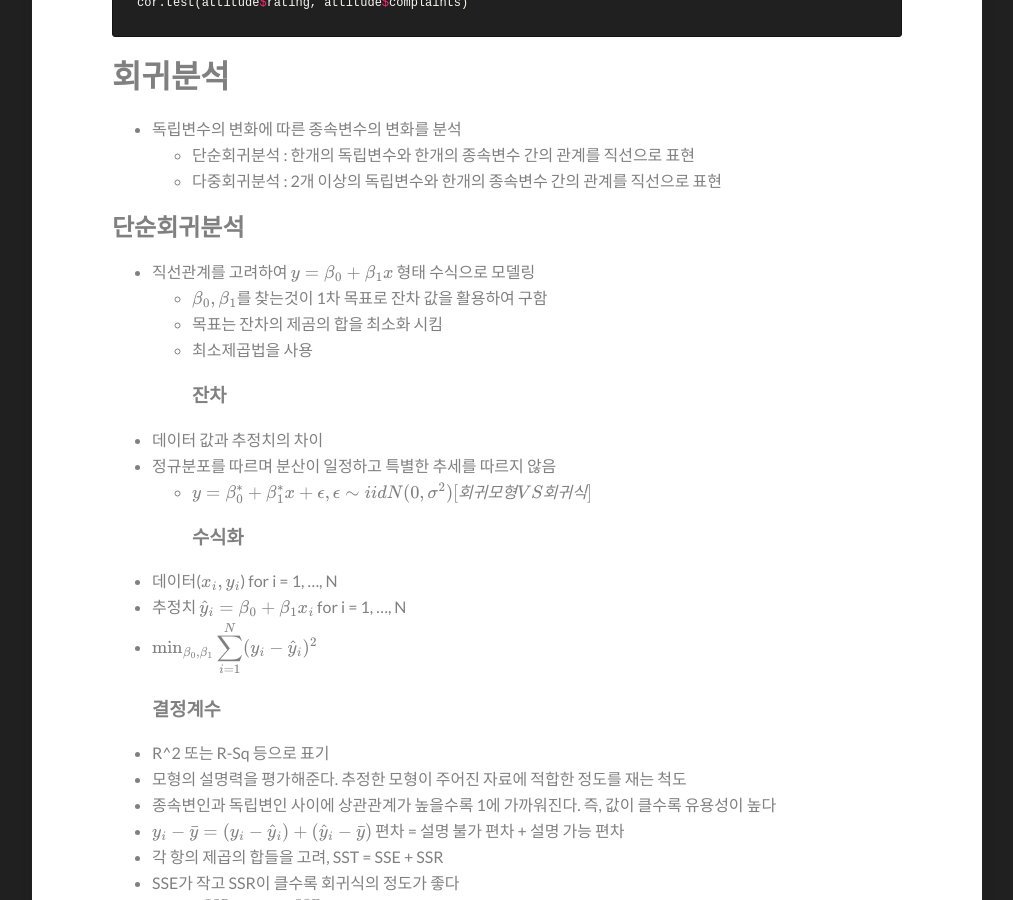
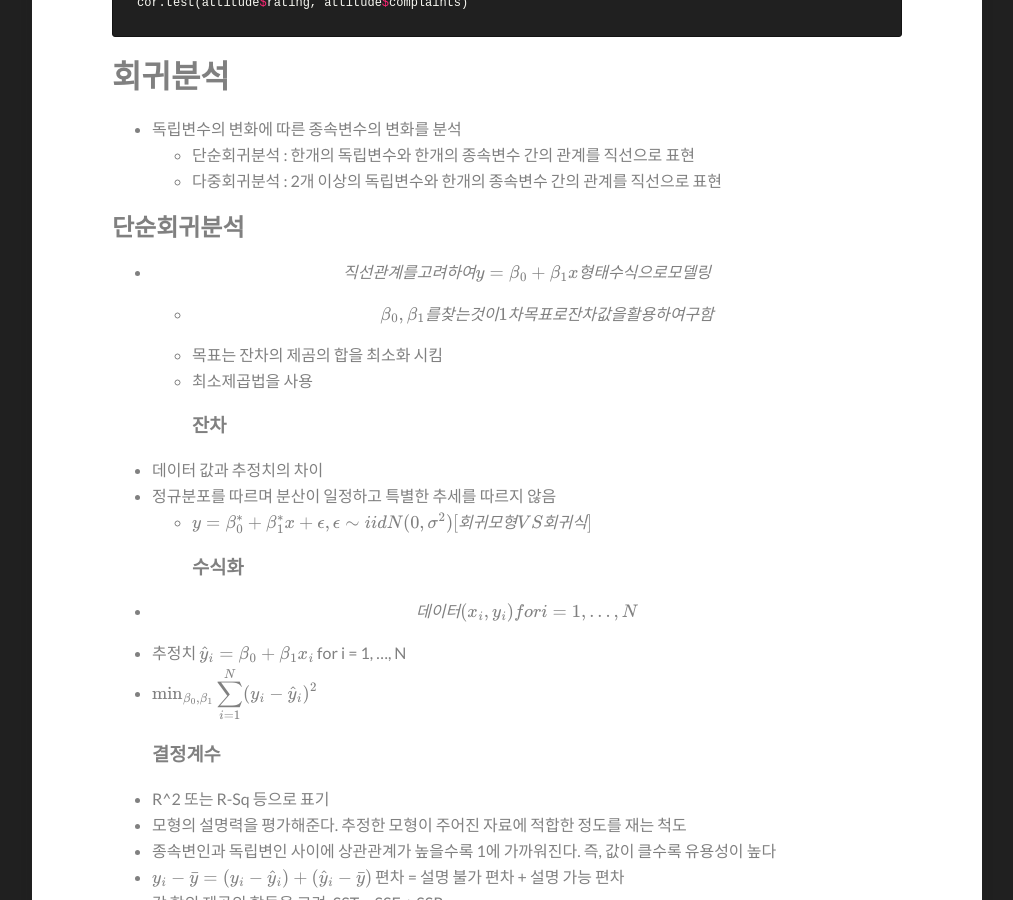
Before and after one commit to jayiuk/jayiuk.github.io, a Jekyll site: the page built from _posts/2023-12-10-13주차_강의.md, in a window 1280 px wide and 900 px high, scrolled down 1701 px. Shown: the whole window, without its empty margins (133-1146 px from the left). Built offline with Jekyll 4.4.1, drawn with Linux system fonts in a browser that asks for light colours; formulas are drawn with MathJax 3; comment, search, counter and statistics services are not loaded.

Commit message:
13주차 수정

````diff
--- a/_posts/2023-12-10-13주차_강의.md
+++ b/_posts/2023-12-10-13주차_강의.md
@@ -43,6 +43,7 @@ cor(X, Y)
    대립가설 - 두 변수 간에는 상관(선형적인 관계)이 있다
 
 ## 예제
+
 ```R
 plot(attitude)
 cov(attitude)
@@ -56,8 +57,8 @@ cor.test(attitude$rating, attitude$complaints)
    - 다중회귀분석 : 2개 이상의 독립변수와 한개의 종속변수 간의 관계를 직선으로 표현
 
 ## 단순회귀분석
- - 직선관계를 고려하여 $$y = \beta_0 + \beta_1x$$ 형태 수식으로 모델링
-   - $$\beta_0, \beta_1$$를 찾는것이 1차 목표로 잔차 값을 활용하여 구함
+ - $$직선관계를 고려하여 y = \beta_0 + \beta_1x 형태 수식으로 모델링$$
+   - $$\beta_0, \beta_1를 찾는것이 1차 목표로 잔차 값을 활용하여 구함$$
    - 목표는 잔차의 제곰의 합을 최소화 시킴
    - 최소제곱법을 사용
 ### 잔차
@@ -65,7 +66,7 @@ cor.test(attitude$rating, attitude$complaints)
  - 정규분포를 따르며 분산이 일정하고 특별한 추세를 따르지 않음
    - $$y = \beta^*_0 + \beta^*_1x + \epsilon, \epsilon \sim iid N(0, \sigma^2) [회귀모형VS회귀식]$$
 ### 수식화
- - 데이터($$x_i, y_i$$) for i = 1, ..., N
+ - $$데이터(x_i, y_i) for i = 1, ..., N$$
  - 추정치
    $$\hat y_i = \beta_0 + \beta_1x_i$$ for i = 1, ..., N
  - $$\min_{\beta_0, \beta_1}\displaystyle\sum^N_{i=1}(y_i - \hat y_i)^2$$
@@ -92,6 +93,7 @@ str(cars)
 plot(dist ~ speed, data = cars, col = 'navy')
 cor.test(cars$speed, cars$dist)
 ```
+
 ### 예제 1-2
 
 ```R
@@ -100,6 +102,7 @@ summary(out)
 plot(dist ~ speed, data = cars, col = 'navy')
 abline(out, col = 'black')
 ```
+
 ### 예제 1-3
 
 ```R
````
